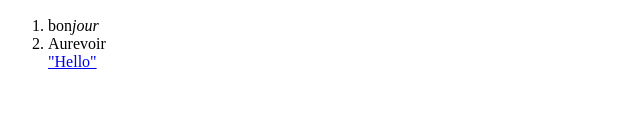
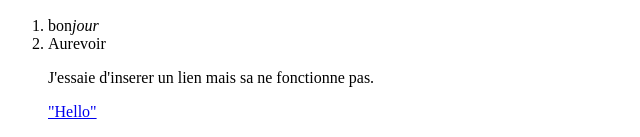
Before and after one commit to alecfraser3141/alecfraser3141, a plain HTML site: page index.html in a window 1280 px wide. Shown: the part 825-962 px from the top of the page, without its empty margins (0-640 px from the left). Before the commit the page ends 912 px from the top, so only its background shows below. Drawn offline with Linux system fonts and the light colour scheme.

Commit message:
Update index.html

```diff
--- a/index.html
+++ b/index.html
@@ -16,7 +16,7 @@
 				 <ol>
 				 <li>bon<em>jour</em></li>
 				 <li>Aurevoir</li>
-
+					 <p>J'essaie d'inserer un lien mais sa ne fonctionne pas.</p>
 					 <a href="http://eelslap.com/">"Hello"</a>
 
 				 </ol>
```
